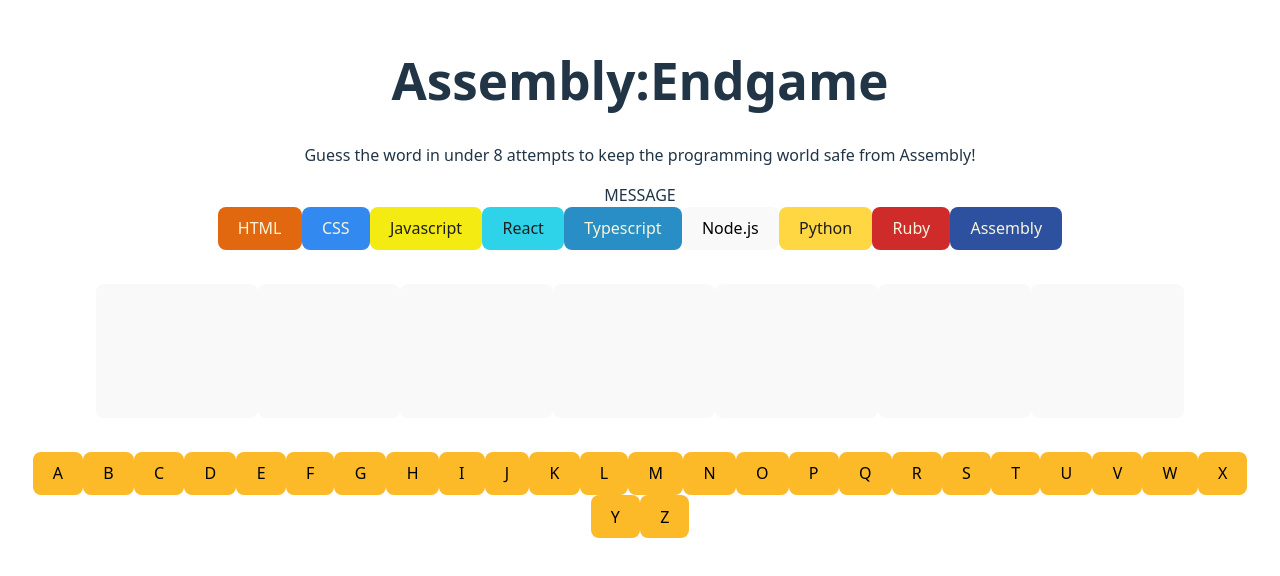
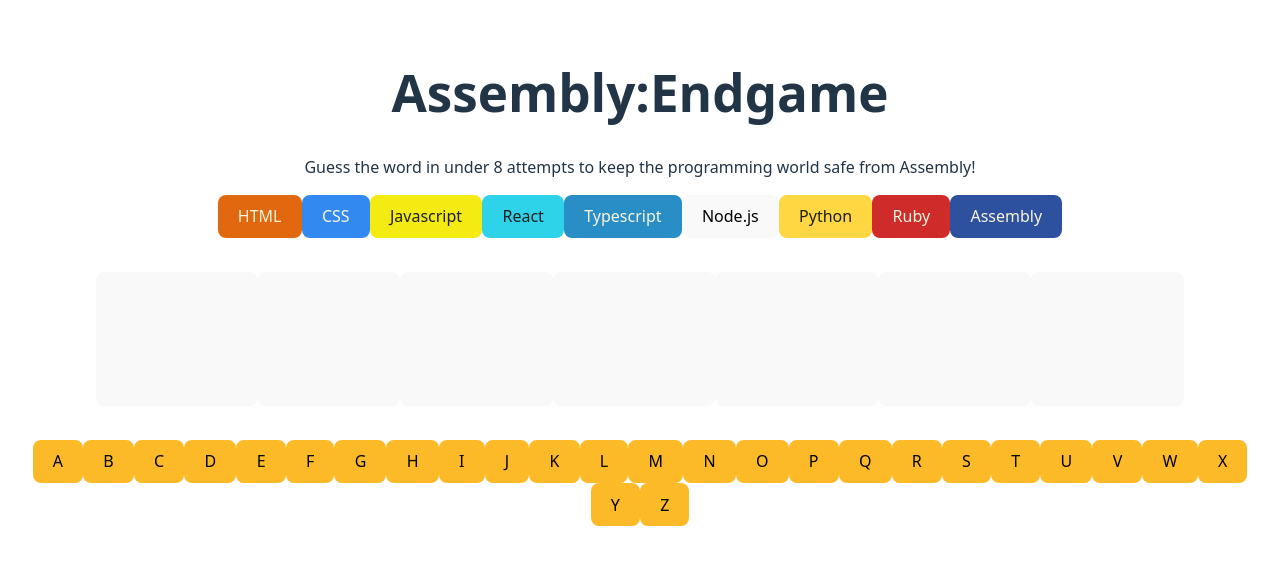
Before and after one commit to NemanjaStankovicShindiri/assembly-endgame, a React (Vite) app: page / in a window 1280 px wide. Shown: the part 122-698 px from the top of the page. Built offline with nearby package versions, Linux system fonts and the light colour scheme.

Commit message:
message logic

```diff
--- a/src/App.jsx
+++ b/src/App.jsx
@@ -4,10 +4,11 @@ import Languages from "/src/Languages";
 import LetterBoxes from "/src/LetterBoxes";
 import Alphabet from "/src/Alphabet";
 import React from "react";
-import { getRandomWord } from "../utils/word";
+import { getRandomWord, getFarewellText } from "../utils/word";
 import { initializeLanguages, initializeKeyboard } from "/utils/functions";
 
 export default function App() {
+  const [message, setMessage] = React.useState("");
   const [languages, setLanguages] = React.useState(initializeLanguages());
   const [keyboard, setKeyboard] = React.useState(initializeKeyboard());
   const [word, setWord] = React.useState(
@@ -31,7 +32,7 @@ export default function App() {
         return updated;
       });
     }
-    console.log(languages, languageToChange);
+    return languageToChange;
   }
   function handleLetterGuess(letter) {
     setWord((prev) =>
@@ -46,7 +47,9 @@ export default function App() {
           if (containsLetter) {
             return { ...item, status: "correct" };
           } else {
-            deleteLanguage();
+            const languageId = deleteLanguage();
+            if (languageId != -1)
+              setMessage(getFarewellText(languages[languageId].value));
             return { ...item, status: "incorrect" };
           }
         } else return item;
@@ -55,7 +58,7 @@ export default function App() {
   }
   return (
     <>
-      <Header />
+      <Header message={message} />
       <Languages languages={languages} />
       <LetterBoxes word={word} />
       <Alphabet
--- a/src/Header.jsx
+++ b/src/Header.jsx
@@ -1,4 +1,4 @@
-export default function Header() {
+export default function Header({ message }) {
   return (
     <header>
       <div>
@@ -8,7 +8,7 @@ export default function Header() {
           from Assembly!
         </p>
       </div>
-      <div>MESSAGE</div>
+      <div>{message}</div>
     </header>
   );
 }
--- a/utils/word.jsx
+++ b/utils/word.jsx
@@ -1,6 +1,6 @@
 import { words } from "./words";
 export function getFarewellText(language) {
-  const opitons = [
+  const options = [
     `Farewell, ${language}`,
     `Adios, ${language}`,
     `R.I.P., ${language}`,
```
